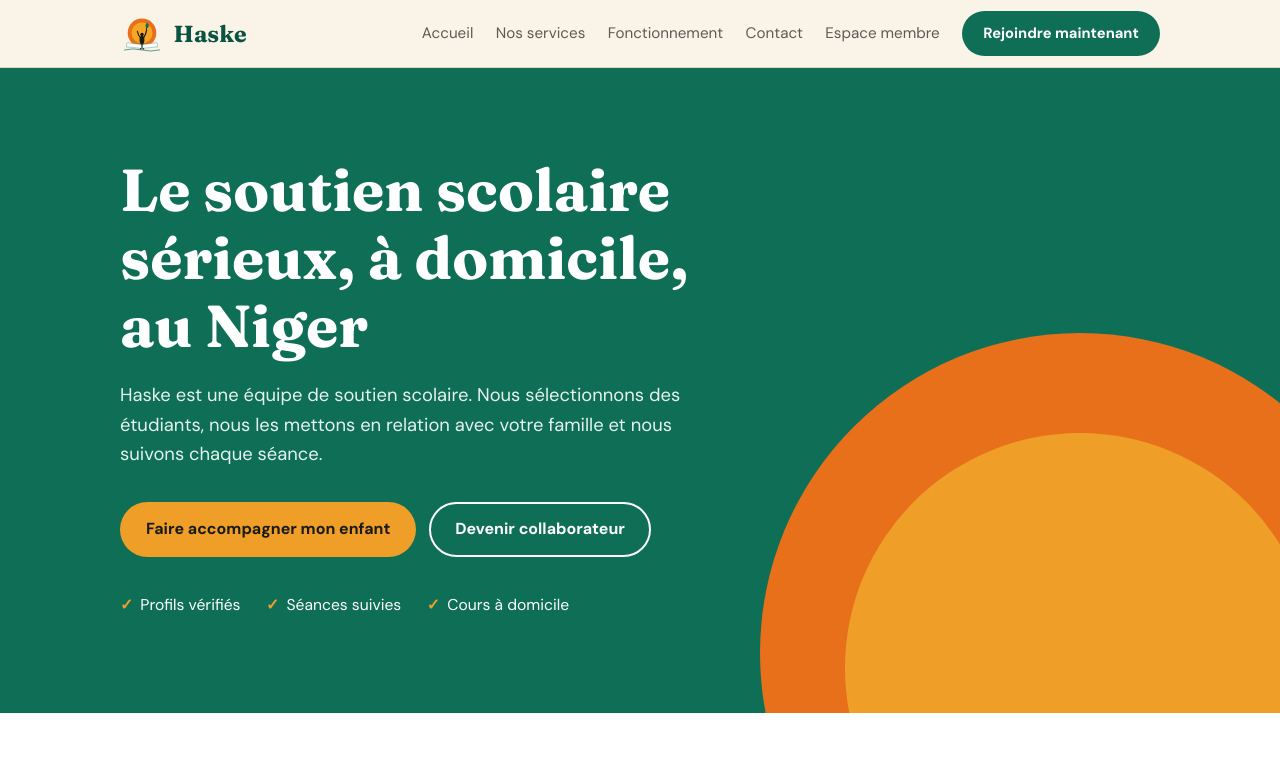
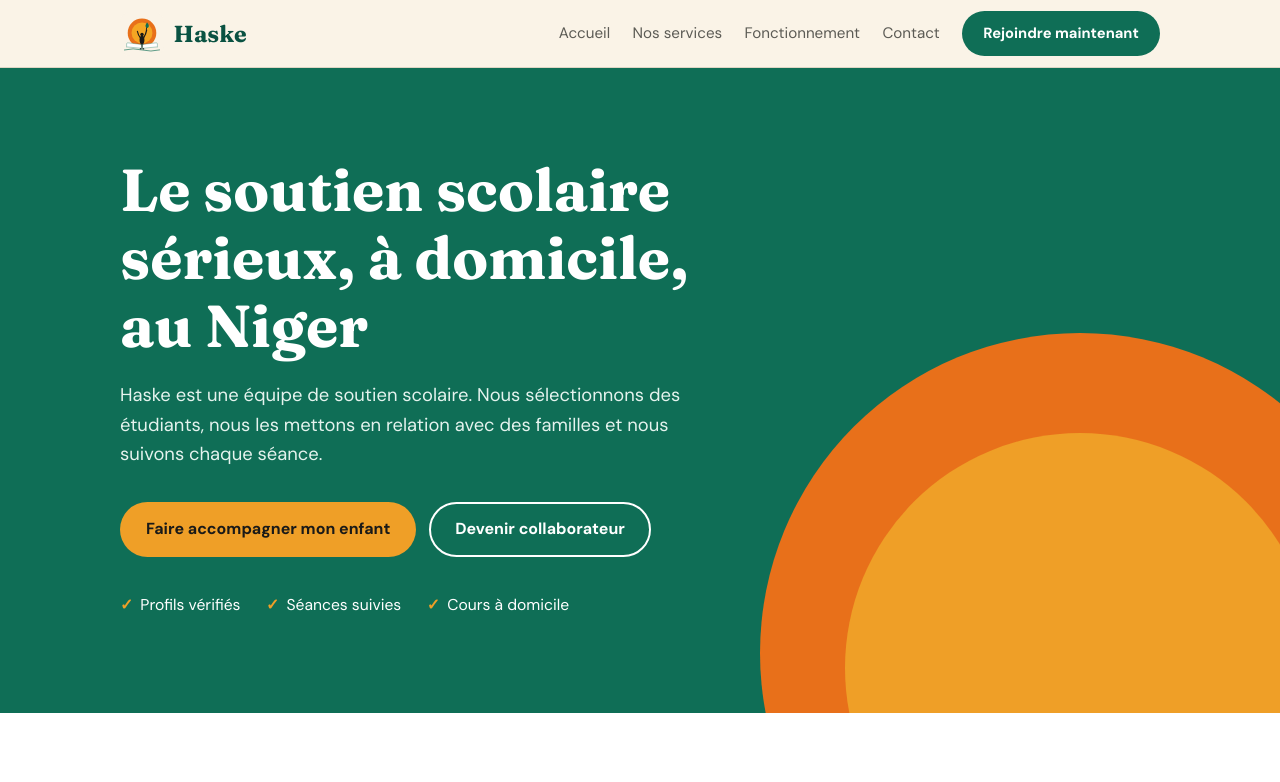
Before and after one commit to ismaelsaboillo047-ui/haske-site-, a plain HTML site: page index.html in a window 1280 px wide. Shown: the top 782 px of the page. Drawn offline with Linux system fonts and the light colour scheme.

Commit message:
Update index.html

```diff
--- a/index.html
+++ b/index.html
@@ -126,7 +126,6 @@ footer a{display:block;color:#B9CBC5;text-decoration:none;padding:.15rem 0}foote
       <a class="l" href="#services">Nos services</a>
       <a class="l" href="#fonctionnement">Fonctionnement</a>
       <a class="l" href="#contact">Contact</a>
-      <a data-app href="#">Espace membre</a>
       <a class="btn btn-green btn-sm" href="#contact">Rejoindre maintenant</a>
     </nav>
   </div>
@@ -136,7 +135,7 @@ footer a{display:block;color:#B9CBC5;text-decoration:none;padding:.15rem 0}foote
   <section class="hero">
     <div class="wrap">
       <h1>Le soutien scolaire sérieux, à domicile, au Niger</h1>
-      <p>Haske est une équipe de soutien scolaire. Nous sélectionnons des étudiants, nous les mettons en relation avec votre famille et nous suivons chaque séance.</p>
+      <p>Haske est une équipe de soutien scolaire. Nous sélectionnons des étudiants, nous les mettons en relation avec des familles et nous suivons chaque séance.</p>
       <div class="actions">
         <a class="btn btn-amber" href="#contact" data-profil="Parent">Faire accompagner mon enfant</a>
         <a class="btn btn-line" href="#contact" data-profil="Étudiant">Devenir collaborateur</a>
@@ -264,7 +263,7 @@ footer a{display:block;color:#B9CBC5;text-decoration:none;padding:.15rem 0}foote
 <footer>
   <div class="wrap">
     <div><h3>Haske</h3><p>Équipe de soutien scolaire au Niger. Des étudiants sélectionnés, un suivi transparent pour les familles.</p></div>
-    <div><h3>Navigation</h3><a href="#services">Nos services</a><a href="#fonctionnement">Fonctionnement</a><a data-app href="#">Espace membre</a></div>
+    <div><h3>Navigation</h3><a href="#services">Nos services</a><a href="#fonctionnement">Fonctionnement</a></div>
     <div><h3>Contact</h3><a data-wa="niger" href="#">+227 92 10 02 15</a><a data-wa="france" href="#">+33 6 05 85 11 00</a><a data-mail href="#"></a></div>
     <p class="copy">© Haske — Tous droits réservés</p>
   </div>
@@ -276,12 +275,10 @@ const CONFIG = {
   email: 'equipe.haske@gmail.com',
   whatsappNiger: '22792100215',
   whatsappFrance: '33605851100',
-  appUrl: 'https://haske-app-v9.vercel.app',  // Espace membre
   formKey: ''   // clé gratuite de web3forms.com (voir les explications). Vide : le formulaire ouvre l'application e-mail
 };
 /* ═══════════════════════ */
 
-document.querySelectorAll('[data-app]').forEach(a => { a.href = CONFIG.appUrl; });
 document.querySelectorAll('[data-mail]').forEach(a => { a.href = 'mailto:' + CONFIG.email; a.textContent = CONFIG.email; });
 document.querySelectorAll('[data-wa]').forEach(a => {
   const n = a.dataset.wa === 'niger' ? CONFIG.whatsappNiger : CONFIG.whatsappFrance;
```
